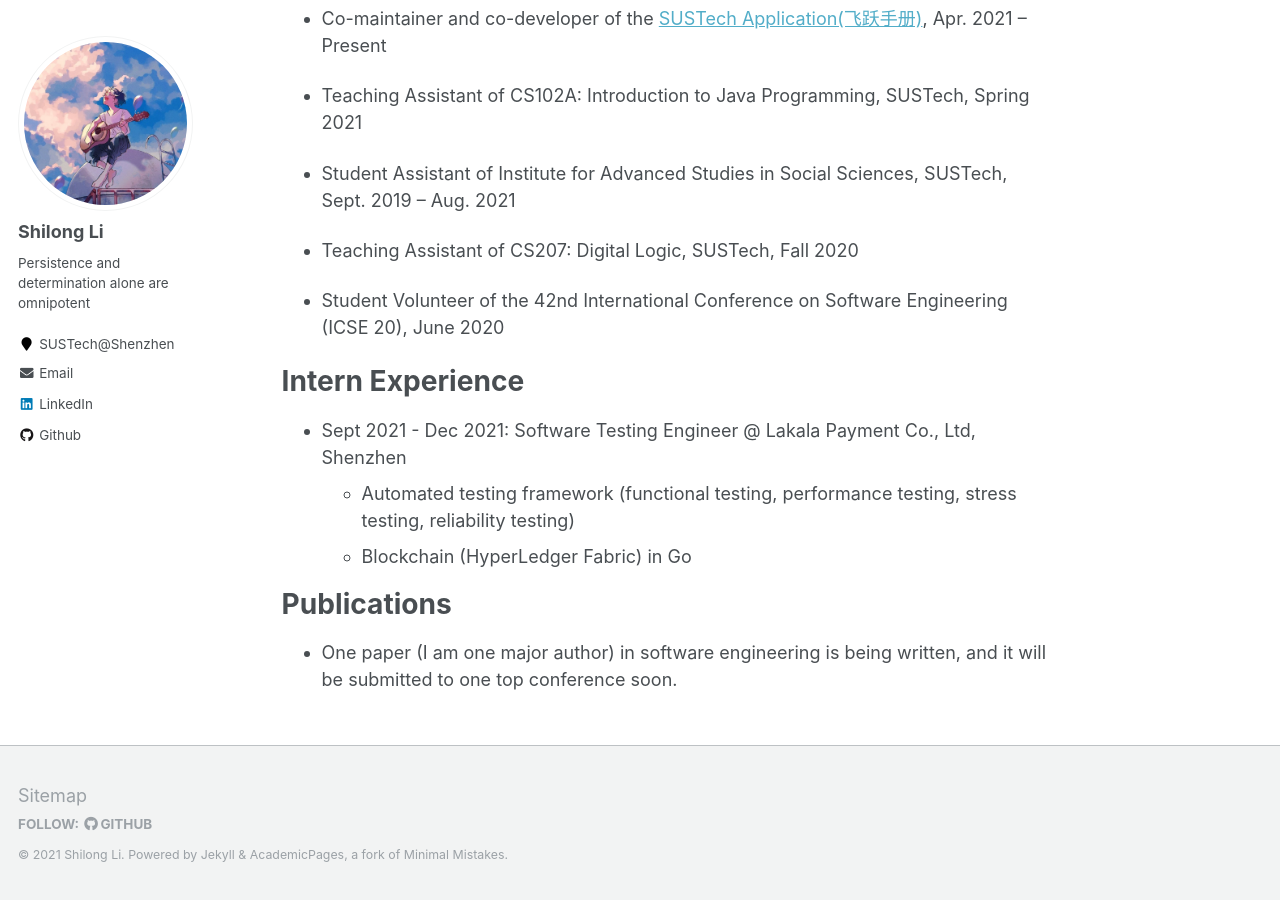
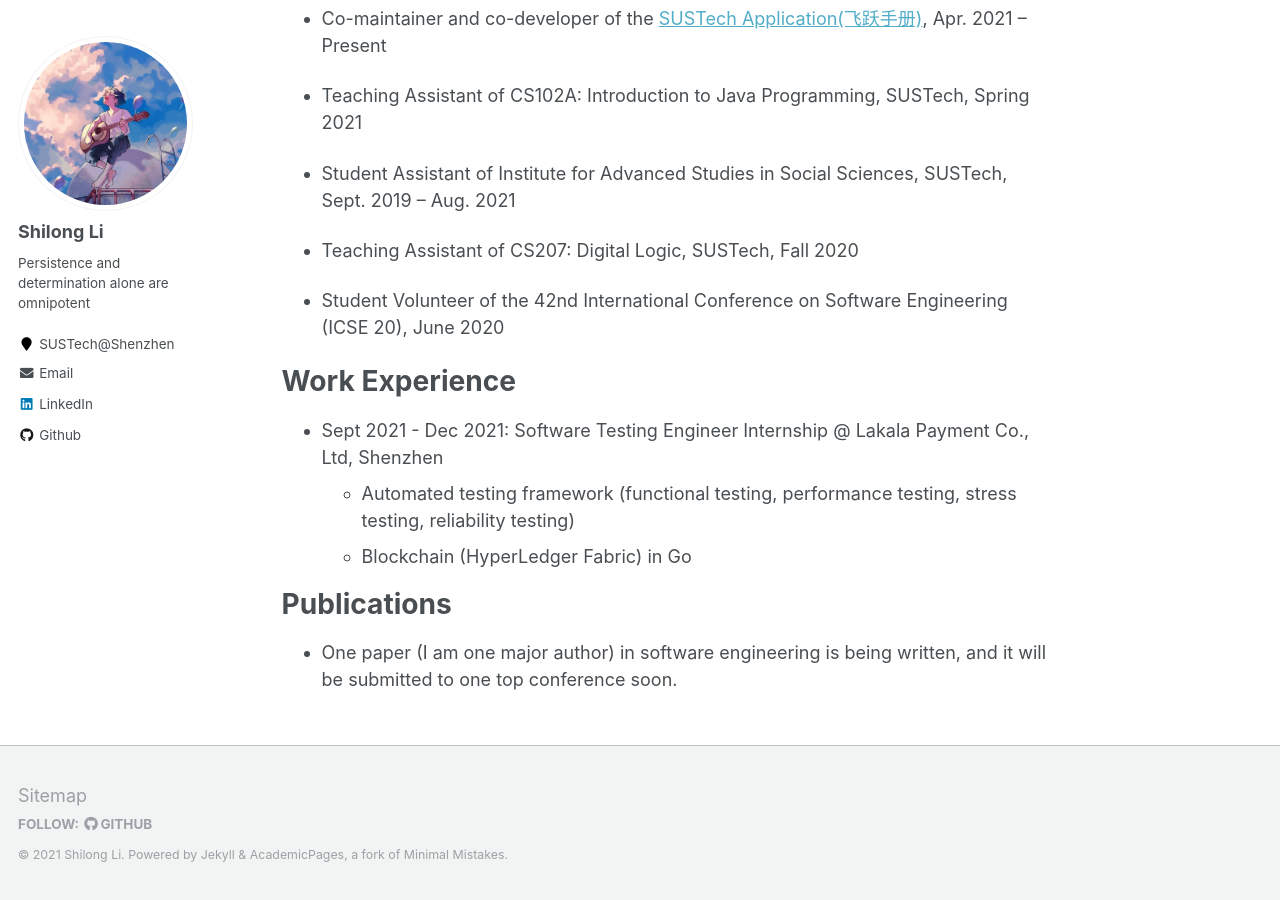
Before and after one commit to lethal233/lethal233.github.io, a Jekyll site: the page built from _pages/about.md, in a window 1280 px wide and 900 px high, scrolled down 906 px. Built offline with Jekyll 4.4.1, drawn with Linux system fonts in a browser that asks for light colours.

Commit message:
[debug] about

```diff
--- a/_pages/about.md
+++ b/_pages/about.md
@@ -42,9 +42,9 @@
 
 - Student Volunteer of the 42nd International Conference on Software Engineering (ICSE 20), June 2020
 
-# Intern Experience
+# Work Experience
 
-- Sept 2021 - Dec 2021: Software Testing Engineer @ Lakala Payment Co., Ltd, Shenzhen
+- Sept 2021 - Dec 2021: Software Testing Engineer Internship @ Lakala Payment Co., Ltd, Shenzhen
   - Automated testing framework (functional testing, performance testing, stress testing, reliability testing)
   - Blockchain (HyperLedger Fabric) in Go
 
```
